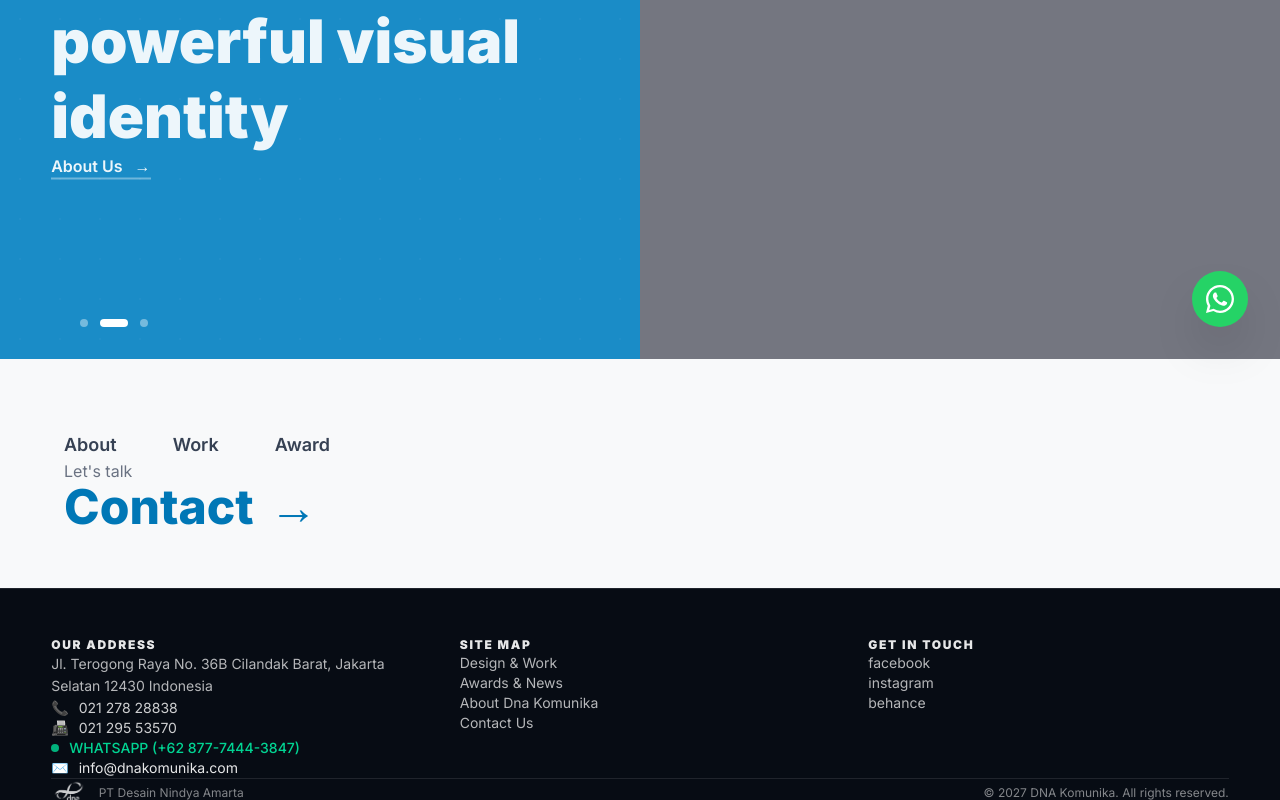
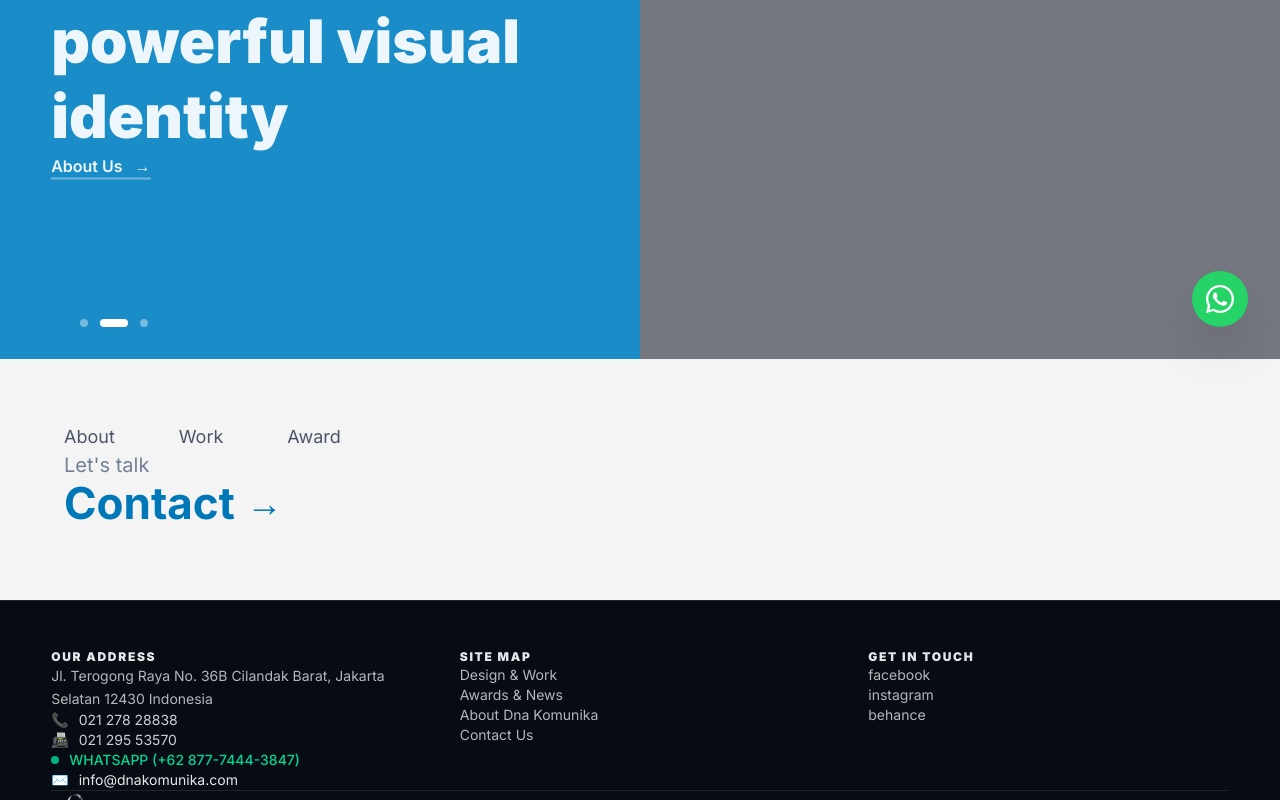
Before and after one commit to SamJinWoo99/DNA-Company-Profile, a Next.js app: page / in a window 1280 px wide. Shown: the part 441-1241 px from the top of the page. Built offline with nearby package versions, Linux system fonts and the light colour scheme.

Commit message:
Adjust spacing and typography to match reference design exactly

```diff
--- a/app/components/InfoTable.tsx
+++ b/app/components/InfoTable.tsx
@@ -16,37 +16,43 @@ export default function InfoTable() {
     <section
       className="w-full select-none"
       style={{
-        background: "#f8f9fa",
-        paddingTop: "clamp(4.5rem, 7vh, 6rem)",
-        paddingBottom: "clamp(3.5rem, 6vh, 5rem)",
+        background: "#f4f4f4",
+        paddingTop: "clamp(4rem, 6vh, 5.5rem)",
+        paddingBottom: "clamp(4.5rem, 7vh, 6rem)",
         paddingLeft: "clamp(2rem, 5vw, 5rem)",
         paddingRight: "clamp(2rem, 5vw, 5rem)",
       }}
     >
       <div className="w-full max-w-full">
-        {/* Navigation Links Row */}
-        <div className="flex flex-wrap gap-8 sm:gap-14 mb-16">
+        {/* Navigation Links Row: persis seperti foto 1 dengan jarak lega */}
+        <div className="flex flex-wrap items-center gap-10 sm:gap-16 mb-20 lg:mb-24">
           {navLinks.map((link) => (
             <Link
               key={link.href}
               href={link.href}
-              className="text-base sm:text-lg font-semibold text-gray-700 hover:text-[#0077b6] transition-colors"
+              className="text-base sm:text-lg font-normal text-[#4a5568] hover:text-black transition-colors"
             >
               {link.label}
             </Link>
           ))}
         </div>
 
-        {/* Contact CTA */}
+        {/* Contact CTA: Let's talk & Contact dengan jarak vertikal lega */}
         <div>
-          <span className="text-sm sm:text-base text-gray-500 block mb-4">
+          <span className="text-lg sm:text-xl text-[#718096] font-normal block mb-5">
             {t("footer.lets_talk")}
           </span>
           <Link
             href="/contact"
-            className="text-3xl sm:text-4xl lg:text-5xl font-extrabold text-[#0077b6] hover:text-[#005a8d] transition-colors inline-flex items-center gap-4"
+            className="group inline-flex items-center gap-3 text-3xl sm:text-4xl lg:text-[2.75rem] font-bold text-[#0077b6] hover:text-[#005a8d] transition-colors"
           >
-            {t("nav.contact")} <span aria-hidden="true">→</span>
+            <span>{t("nav.contact")}</span>
+            <span
+              aria-hidden="true"
+              className="inline-block transition-transform duration-300 group-hover:translate-x-2 text-2xl sm:text-3xl lg:text-4xl"
+            >
+              →
+            </span>
           </Link>
         </div>
       </div>
```
